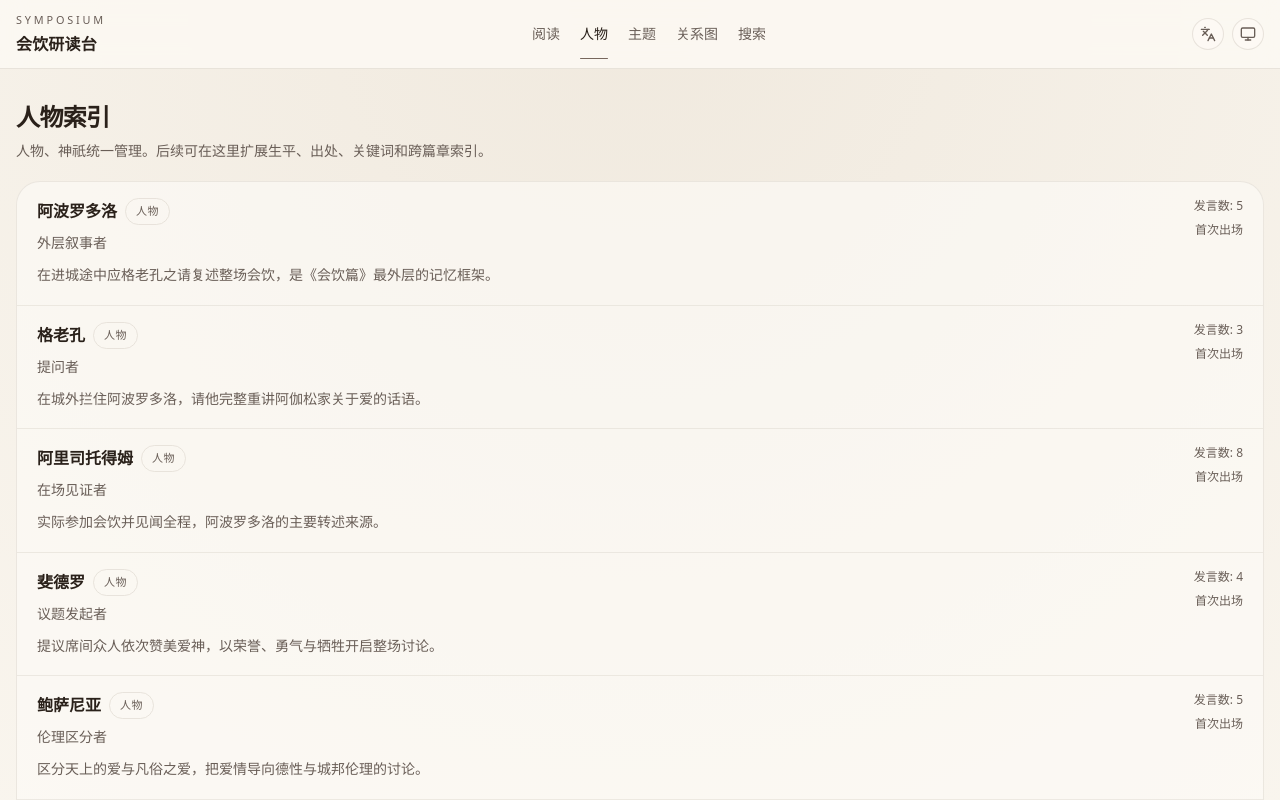
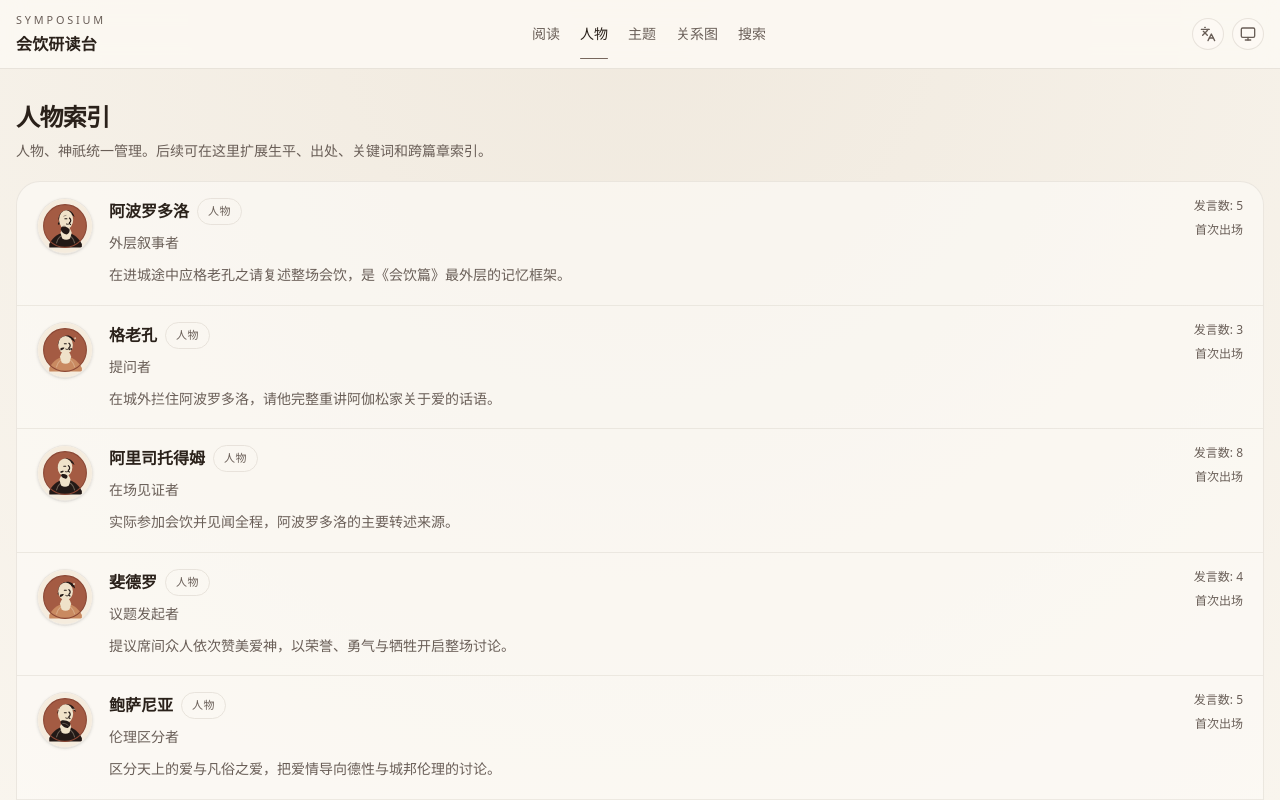
Before and after one commit to readlab-x/symposium-web, a SvelteKit app: page /characters in a window 1280 px wide. Shown: the top 800 px of the page. Built offline with nearby package versions, Linux system fonts and the light colour scheme.

Commit message:
feat: render character avatars in reading tools

```diff
--- a/scripts/verify-character-avatar-data.mjs
+++ b/scripts/verify-character-avatar-data.mjs
@@ -11,6 +11,10 @@ for (const character of characters) {
 		throw new Error(`Missing avatar fallback for ${character.id}`);
 	}
 
+	if (Array.from(character.avatar.trim()).length !== 1) {
+		throw new Error(`Fallback avatar should remain a single visible character for ${character.id}`);
+	}
+
 	if (typeof character.avatarImage !== "string" || character.avatarImage.length === 0) {
 		throw new Error(`Missing avatarImage for ${character.id}`);
 	}
--- a/src/lib/components/reading/dialogue-line.svelte
+++ b/src/lib/components/reading/dialogue-line.svelte
@@ -124,6 +124,13 @@
 			<div class="flex items-center justify-between gap-4">
 				<div class="flex items-center gap-3">
 					<Avatar.Root class="size-8 border border-border/65 bg-secondary/38">
+						{#if speaker?.avatarImage}
+							<Avatar.Image
+								src={speaker.avatarImage}
+								alt={speaker.name ?? copy.unknownSpeaker}
+								class="object-cover"
+							/>
+						{/if}
 						<Avatar.Fallback>{speaker?.avatar ?? "?"}</Avatar.Fallback>
 					</Avatar.Root>
 					<div>
--- a/src/lib/components/ui/avatar/avatar-image.svelte
+++ b/src/lib/components/ui/avatar/avatar-image.svelte
@@ -12,6 +12,6 @@
 <AvatarPrimitive.Image
 	bind:ref
 	data-slot="avatar-image"
-	class={cn("aspect-square size-full", className)}
+	class={cn("aspect-square size-full object-cover", className)}
 	{...restProps}
 />
--- a/src/routes/characters/+page.svelte
+++ b/src/routes/characters/+page.svelte
@@ -1,4 +1,5 @@
 <script lang="ts">
+	import * as Avatar from "$lib/components/ui/avatar/index.js";
 	import { Badge } from "$lib/components/ui/badge/index.js";
 	import * as Card from "$lib/components/ui/card/index.js";
 	import characterData from "$lib/data/characters.json";
@@ -63,13 +64,21 @@
 			<article
 				class={`${index < 5 ? `motion-stage-soft ${entryDelayClass(index)}` : ""} grid gap-4 px-5 py-4 transition-[transform,background-color,border-color] [transition-duration:var(--motion-panel)] ease-[var(--ease-ritual-out)] hover:translate-x-1 hover:bg-secondary/34 md:grid-cols-[minmax(0,1fr)_auto] md:items-start ${index > 0 ? "border-t border-border/55" : ""}`}
 			>
-				<div class="space-y-2">
-					<div class="flex flex-wrap items-center gap-2">
-						<h2 class="text-base font-semibold">{character.name}</h2>
-						<Badge variant="outline">{entityTypeLabel(character.type)}</Badge>
+				<div class="flex items-start gap-4">
+					<Avatar.Root class="size-14 border border-border/60 bg-secondary/35 shadow-sm">
+						{#if character.avatarImage}
+							<Avatar.Image src={character.avatarImage} alt={character.name} class="object-cover" />
+						{/if}
+						<Avatar.Fallback class="text-sm font-medium">{character.avatar}</Avatar.Fallback>
+					</Avatar.Root>
+					<div class="min-w-0 space-y-2">
+						<div class="flex flex-wrap items-center gap-2">
+							<h2 class="text-base font-semibold">{character.name}</h2>
+							<Badge variant="outline">{entityTypeLabel(character.type)}</Badge>
+						</div>
+						<p class="text-sm text-muted-foreground">{character.role}</p>
+						<p class="max-w-3xl text-sm leading-7 text-muted-foreground">{character.summary}</p>
 					</div>
-					<p class="text-sm text-muted-foreground">{character.role}</p>
-					<p class="max-w-3xl text-sm leading-7 text-muted-foreground">{character.summary}</p>
 				</div>
 				<div class="flex min-w-[10rem] flex-col items-start gap-2 text-xs text-muted-foreground md:items-end">
 					<span>{copy.speechCount}: {speechCount(character.id)}</span>
```
Also changed, not shown: 1 other file (tests, documents, lock files or other folders).
